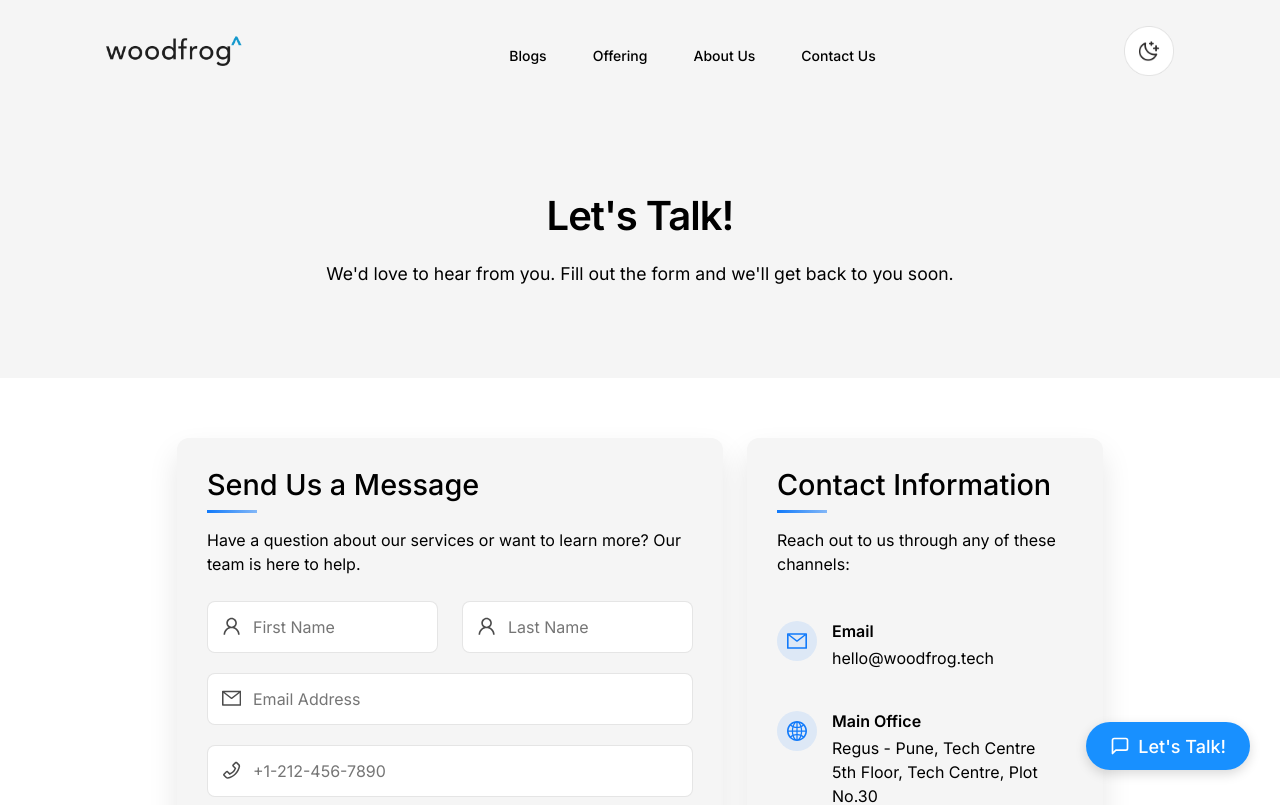
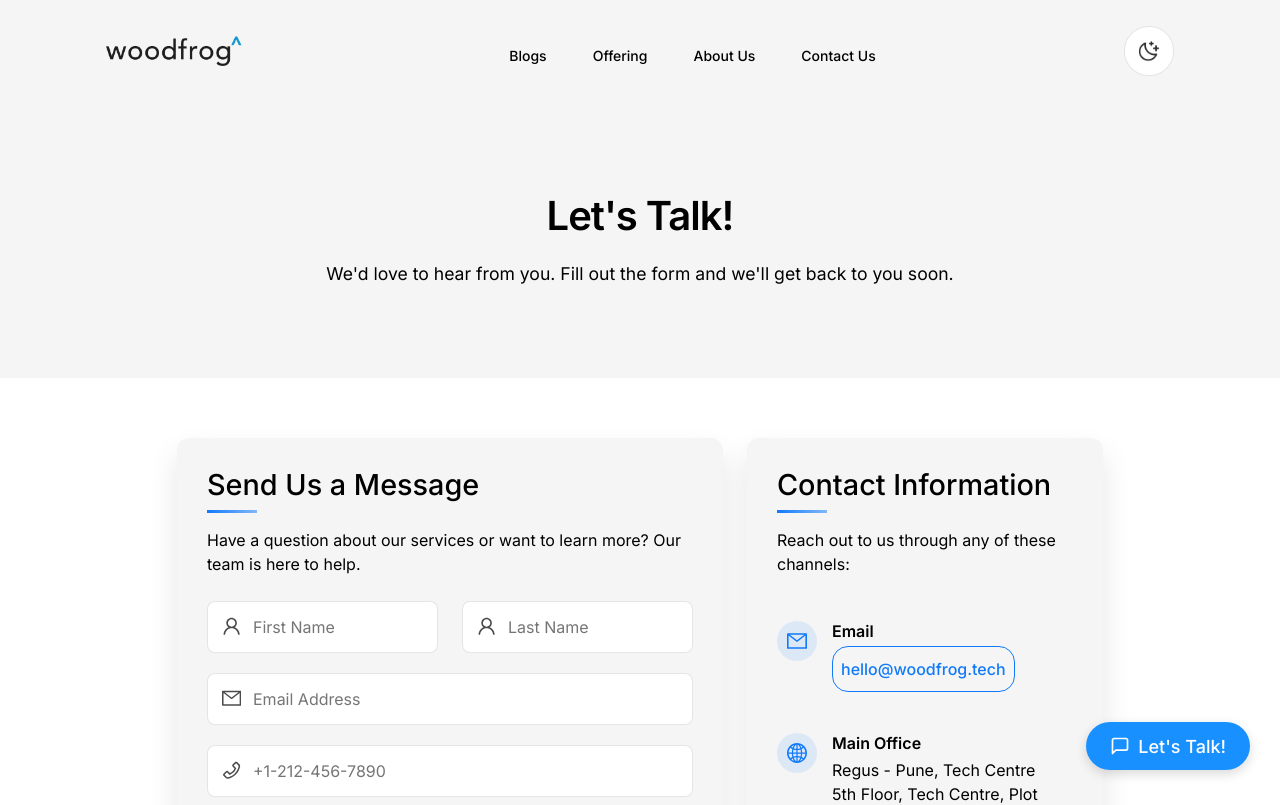
Before and after one commit to woodfrog-design/woodfrog-website, a React (Create React App) app: page /contact-us in a window 1280 px wide. Shown: the top 805 px of the page. Built offline with nearby package versions, Linux system fonts and the light colour scheme; no server answers; a web font is replaced by a local one.

Commit message:
Tweak: subtle email link styling on Contact page

```diff
--- a/src/pages/ContactPage.module.css
+++ b/src/pages/ContactPage.module.css
@@ -211,3 +211,23 @@
     padding: 30px 20px;
   }
 }
+
+/* Subtle email link button */
+.emailLink {
+  display: inline-block;
+  padding: var(--padding-3xs) var(--padding-5xs);
+  background-color: transparent;
+  color: var(--dark-primary-color);
+  border: 1px solid var(--dark-primary-color);
+  border-radius: var(--br-base);
+  font-size: var(--body-2-medium-size);
+  font-weight: 500;
+  text-decoration: none;
+  transition: background-color 0.2s ease, color 0.2s ease, transform 0.2s ease;
+}
+
+.emailLink:hover {
+  background-color: var(--dark-primary-color);
+  color: var(--color-white);
+  transform: translateY(-1px);
+}
--- a/src/pages/ContactPage.tsx
+++ b/src/pages/ContactPage.tsx
@@ -193,7 +193,9 @@ const ContactPage: FunctionComponent = () => {
                                                 </div>
                                                 <div className={styles.contactDetails}>
                                                     <p className={styles.contactLabel}>Email</p>
-                                                    <p className={styles.contactValue}>hello@woodfrog.tech</p>
+                                                    <p className={styles.contactValue}>
+                                                        <a href="mailto:hello@woodfrog.tech" className={styles.emailLink}>hello@woodfrog.tech</a>
+                                                    </p>
                                                 </div>
                                             </div>
 
--- a/src/pages/WebsiteLandingPageDarkMod.module.css
+++ b/src/pages/WebsiteLandingPageDarkMod.module.css
@@ -197,3 +197,23 @@
     filter: drop-shadow(0 8px 16px rgba(0, 0, 0, 0.1));
   }
 }
+
+/* Email link button */
+.emailLink {
+  display: inline-block;
+  padding: var(--padding-5xl) var(--padding-11xl);
+  background: linear-gradient(135deg, var(--dark-primary-color) 0%, var(--color-chocolate) 100%);
+  color: var(--color-white);
+  font-family: var(--caption), Inter, sans-serif;
+  font-weight: 500;
+  font-size: var(--body-2-medium-size);
+  text-decoration: none;
+  border-radius: var(--br-5xl);
+  box-shadow: var(--shadow-xs);
+  transition: transform 0.3s ease, box-shadow 0.3s ease;
+}
+
+.emailLink:hover {
+  transform: translateY(-2px);
+  box-shadow: 0 4px 12px rgba(0, 0, 0, 0.15);
+}
```
Also changed, not shown: 1 other file (tests, documents, lock files or other folders).
